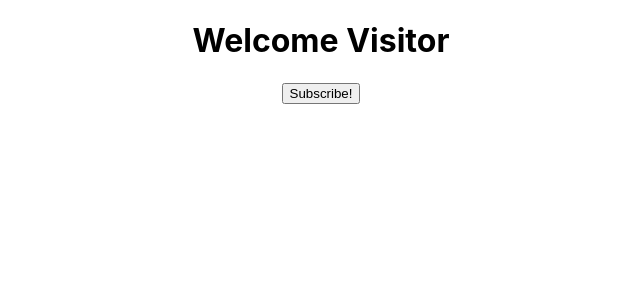
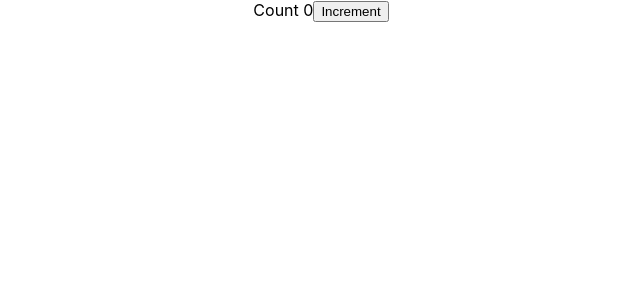
Before and after one commit to mattmc96/CodeEvolution_React, a React (Create React App) app in the folder basic/: page / in a window 1280 px wide. Shown: the top 300 px of the page, without its empty margins (319-959 px from the left). Built offline with nearby package versions, Linux system fonts and the light colour scheme.

Commit message:
state and prevState

```diff
--- a/basic/src/App.js
+++ b/basic/src/App.js
@@ -4,6 +4,7 @@
 import Greet from './components/Greet';
 import Welcome from './components/Welcome';
 import Message from './components/Message';
+import Counter from './components/Counter';
 
 function App() {
   return (
@@ -17,8 +18,8 @@
       <Greet name= "Diana" heroName = "Wonder Woman"/>
 
       <Welcome name= "Diana" heroName = "Wonder Woman"/> */}
-      <Message/>
-
+      {/* <Message/> */}
+      <Counter/>
     </div>
   );
 }
--- /dev/null
+++ b/basic/src/components/Counter.js
@@ -0,0 +1,40 @@
+import React, { Component } from 'react'
+
+export class Counter extends Component {
+
+    state = {count: 0}
+
+    // increment() {
+    //     // the below console will only called when state got updated for count
+    //     this.setState({count: this.state.count+1}, ()=> {console.log(this.state.count)});
+    //    // console.log(this.state.count);
+    // }
+
+    increment() {
+        this.setState(prevState => ({
+        count: prevState.count +1
+        }))
+    }
+
+    incrementFIve() {
+        this.increment()
+        this.increment()
+        this.increment()
+        this.increment()
+        this.increment()
+
+    }
+
+
+    render() {
+        return (
+            <div>
+                Count {this.state.count}
+                {/* <button onClick={() => {this.increment()}}>Increment</button> */}
+                <button onClick={() => {this.incrementFIve()}}>Increment</button>
+            </div>
+        )
+    }
+}
+
+export default Counter;
```
